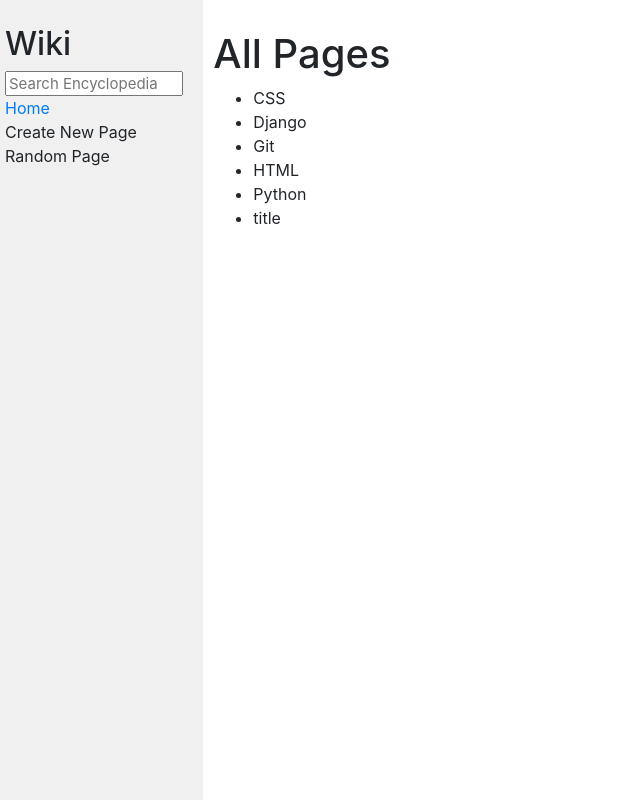
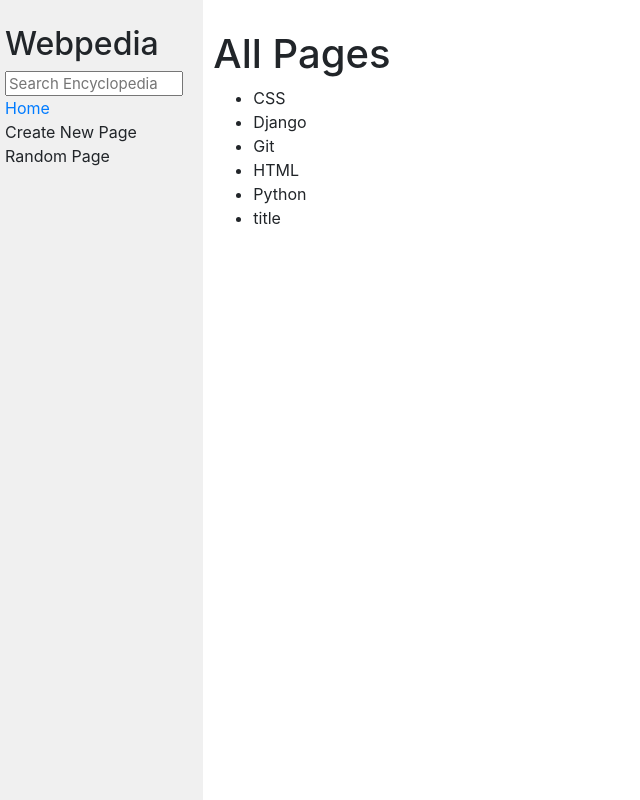
Before and after one commit to Marwanishere/Wiki, a Django app: page / in a window 1280 px wide. Shown: the whole page, without its empty margins (0-640 px from the left). Run offline with Django 3.2, Linux system fonts and the light colour scheme; some libraries are stand-ins or nearby versions.

Commit message:
renaming parts of the UI

```diff
--- a/encyclopedia/templates/encyclopedia/get.html
+++ b/encyclopedia/templates/encyclopedia/get.html
@@ -1,7 +1,7 @@
 {% extends "encyclopedia/layout.html" %}
 
 {% block title %}
-    get
+    Result
 {% endblock %}
 
 {% block body %}
--- a/encyclopedia/templates/encyclopedia/layout.html
+++ b/encyclopedia/templates/encyclopedia/layout.html
@@ -11,7 +11,7 @@
     <body>
         <div class="row">
             <div class="sidebar col-lg-2 col-md-3">
-                <h2>Wiki</h2>
+                <h2>Webpedia</h2>
                 <form action = "{% url 'get' %}" method = "post">
                     {% csrf_token %}
                     <!-- csrf verification code line from cs50.ai chatbot -->
```
